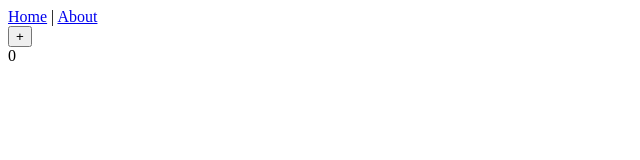
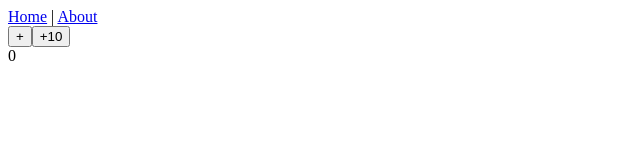
Before and after one commit to ABenn17282002/Vue_Project, a Vue app in the folder vueApp/vue-sample/: page / in a window 1280 px wide. Shown: the top 160 px of the page, without its empty margins (0-640 px from the left). Built offline with nearby package versions, Linux system fonts and the light colour scheme.

Commit message:
Vue2Vuex(mutaitons_payload)

```diff
--- a/vueApp/vue-sample/src/components/HelloWorld.vue
+++ b/vueApp/vue-sample/src/components/HelloWorld.vue
@@ -1,6 +1,7 @@
 <template>
   <div>
-    <button @click="addCount">+</button>
+    <button @click="increment">+</button>
+    <button @click="addCount">+10</button>
   </div>
 </template>
 
@@ -11,8 +12,13 @@ export default {
     msg: String,
   },
   methods: {
+    increment() {
+      this.$store.commit("increment");
+    },
     addCount() {
-      this.$store.commit("increment");
+      this.$store.commit("addCount", {
+        value: 10,
+      });
     },
   },
 };
--- a/vueApp/vue-sample/src/store/index.js
+++ b/vueApp/vue-sample/src/store/index.js
@@ -13,6 +13,10 @@ export default new Vuex.Store({
     increment(state) {
       state.count++;
     },
+    addCount(state, payload) {
+      // 第2引数はオブジェクト
+      state.count += payload.value;
+    },
   },
   actions: {},
   modules: {},
```
